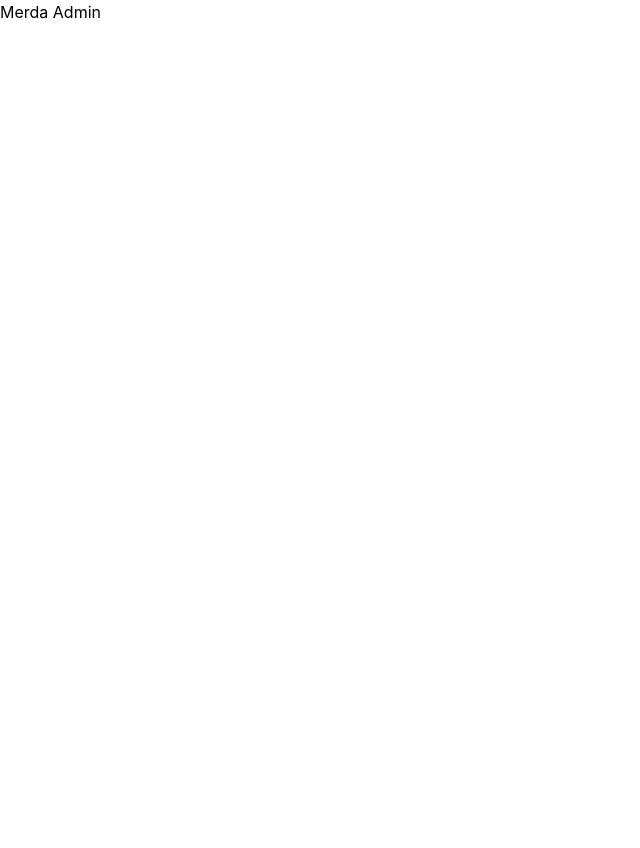
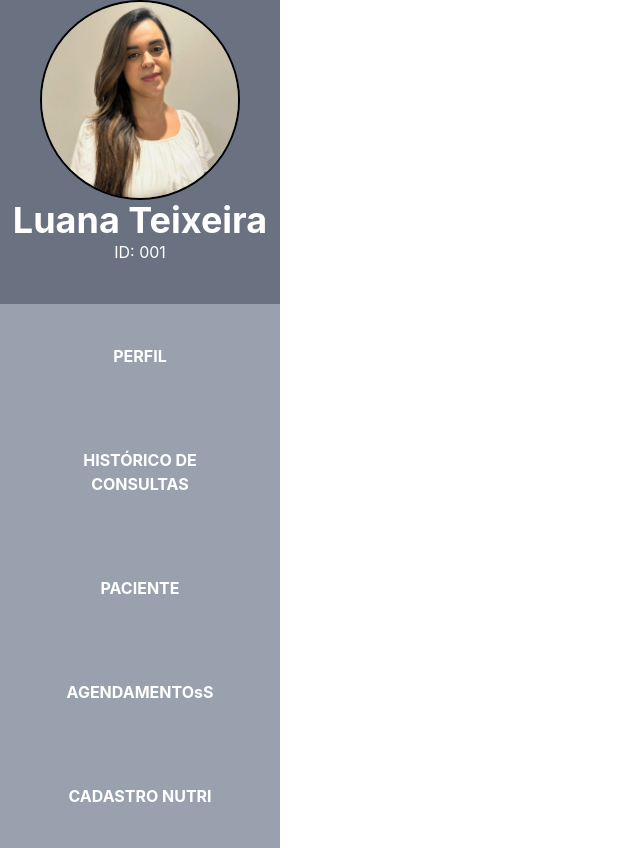
Before and after one commit to Conselh0/Datadiet, a React (Vite) app: page /Admin in a window 1280 px wide. Shown: the whole page, without its empty margins (0-640 px from the left). Before the commit the page ends 800 px from the top, so only its background shows below. Built offline with nearby package versions, Linux system fonts and the light colour scheme.

Commit message:
Sidebar concluída

```diff
--- a/src/components/Navbar.jsx
+++ b/src/components/Navbar.jsx
@@ -25,7 +25,9 @@ function Navbar() {
           <Link to="/">Contatos</Link>
         </button>
       </div>
-      <img src="/img/avatar.png" alt="" className="w-[50px] h-[50px]" />
+      <Link to="/Admin">
+        <img src="/img/avatar.png" alt="" className="w-[50px] h-[50px]" />
+      </Link>
     </div>
   );
 }
--- /dev/null
+++ b/src/components/Sidebar.jsx
@@ -0,0 +1,64 @@
+import { Link } from "react-router-dom";
+
+function Sidebar() {
+  return (
+    <div className="h-[100vh] w-70 bg-gray-500">
+      <img
+        src="/img/luana.png"
+        alt=""
+        className="rounded-[300px] border-2 w-50 m-auto"
+      />
+      <p className="text-white text-center text-4xl font-bold">
+        Luana Teixeira <br />
+      </p>
+      <p className="text-white text-center">
+        ID: 001 {/*Colocar com props o id dinâmico aqui */}
+      </p>
+
+      <section className="flex flex-col text-center mt-10 text-white bg-gray-400 font-bold">
+        <Link
+          to="#"
+          className="p-10"
+          onMouseEnter={(e) => (e.target.style.backgroundColor = "gray")}
+          onMouseLeave={(e) => (e.target.style.backgroundColor = "")}
+        >
+          PERFIL
+        </Link>
+        <Link
+          to="#"
+          className="p-10"
+          onMouseEnter={(e) => (e.target.style.backgroundColor = "gray")}
+          onMouseLeave={(e) => (e.target.style.backgroundColor = "")}
+        >
+          HISTÓRICO DE CONSULTAS
+        </Link>
+        <Link
+          to="#"
+          className="p-10"
+          onMouseEnter={(e) => (e.target.style.backgroundColor = "gray")}
+          onMouseLeave={(e) => (e.target.style.backgroundColor = "")}
+        >
+          PACIENTE
+        </Link>
+        <Link
+          to="#"
+          className="p-10"
+          onMouseEnter={(e) => (e.target.style.backgroundColor = "gray")}
+          onMouseLeave={(e) => (e.target.style.backgroundColor = "")}
+        >
+          AGENDAMENTOsS
+        </Link>
+        <Link
+          to="#"
+          className="p-10"
+          onMouseEnter={(e) => (e.target.style.backgroundColor = "gray")}
+          onMouseLeave={(e) => (e.target.style.backgroundColor = "")}
+        >
+          CADASTRO NUTRI
+        </Link>
+      </section>
+    </div>
+  );
+}
+
+export default Sidebar;
--- a/src/pages/AdminDashboard.jsx
+++ b/src/pages/AdminDashboard.jsx
@@ -1,5 +1,11 @@
+import Sidebar from "../components/Sidebar";
+
 function AdminDashboard() {
-  return <h1>Merda Admin</h1>;
+  return (
+    <div>
+      <Sidebar />
+    </div>
+  )
 }
 
 export default AdminDashboard;
```
